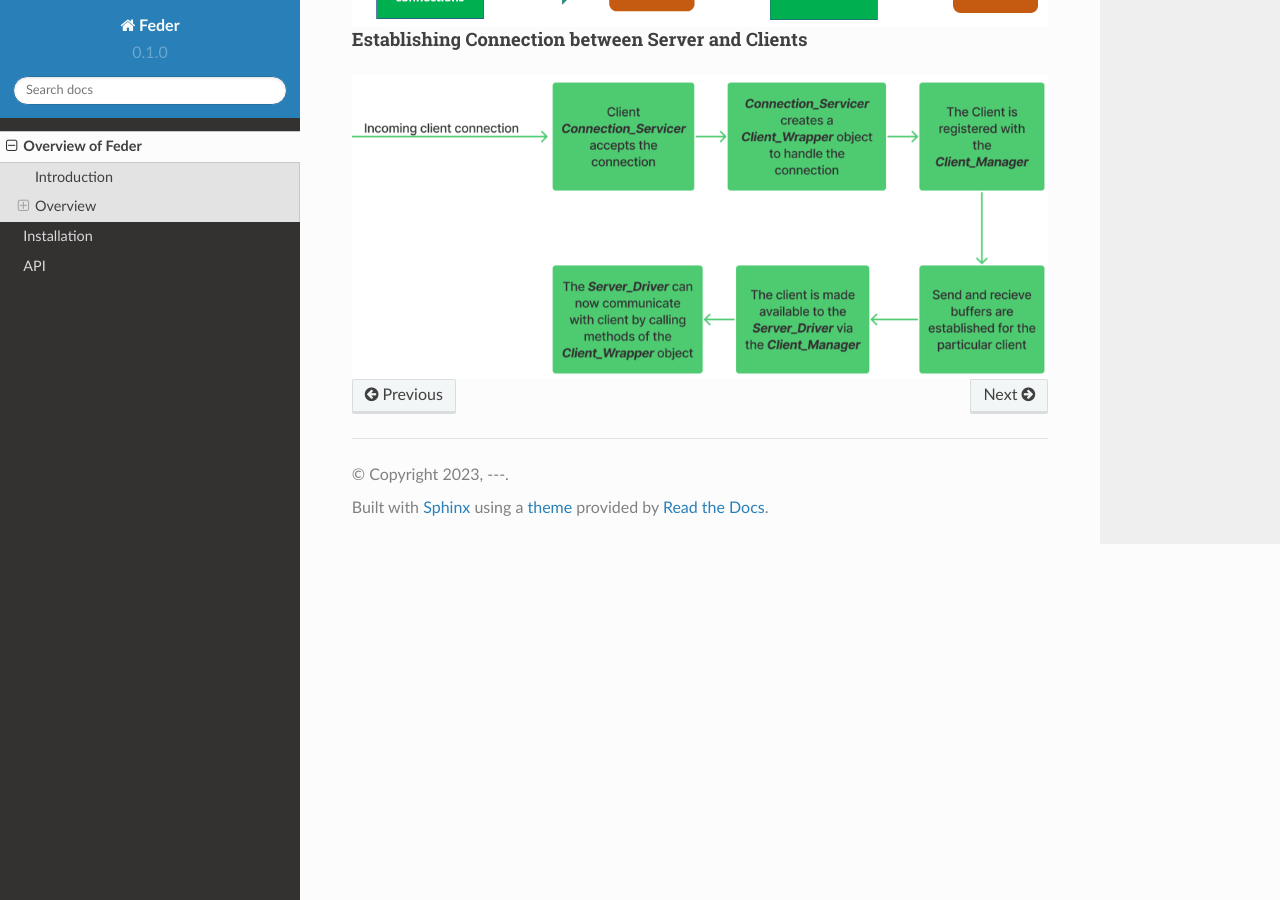
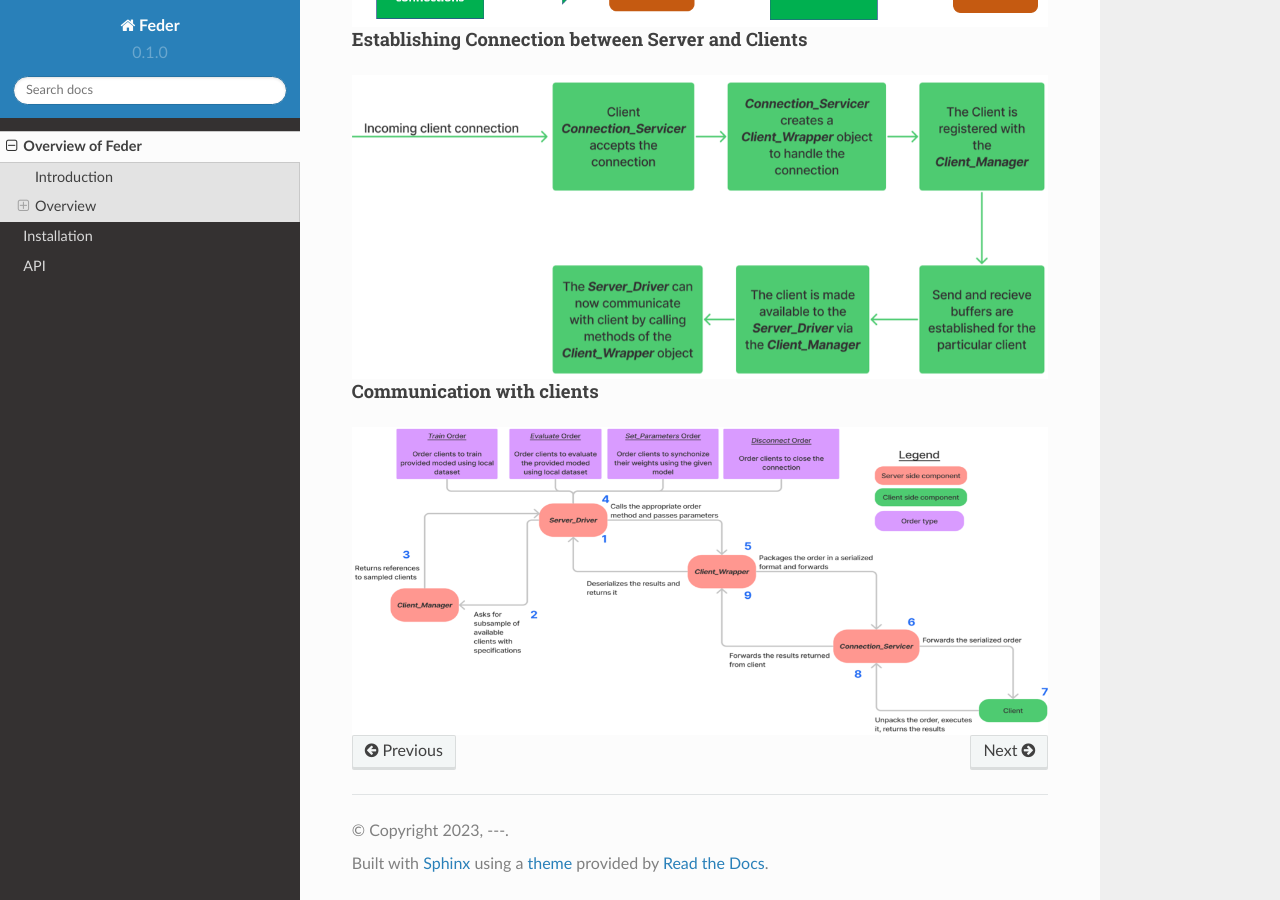
Before and after one commit to Kasliwal17/Feder, a Sphinx documentation site: the page built from docs/source/overview.rst, in a window 1280 px wide and 900 px high, scrolled down 1602 px. Built offline with Sphinx 7.4.7 and the Read the Docs theme 2.0.0, drawn with Linux system fonts in a browser that asks for light colours; pages that are not in the unit, such as notebooks, are missing from menus.

Commit message:
Update docs

```diff
--- a/docs/source/overview.rst
+++ b/docs/source/overview.rst
@@ -51,3 +51,9 @@ Establishing Connection between Server and Clients
 
 .. image:: ../imgs/connection.png
    :align: center
+
+Communication with clients
+~~~~~~~~~~~~~~~~~~~~~~~~~~
+
+.. image:: ../imgs/communication.png
+   :align: center
```
Also changed, not shown: docs/imgs/communication.png (added).
